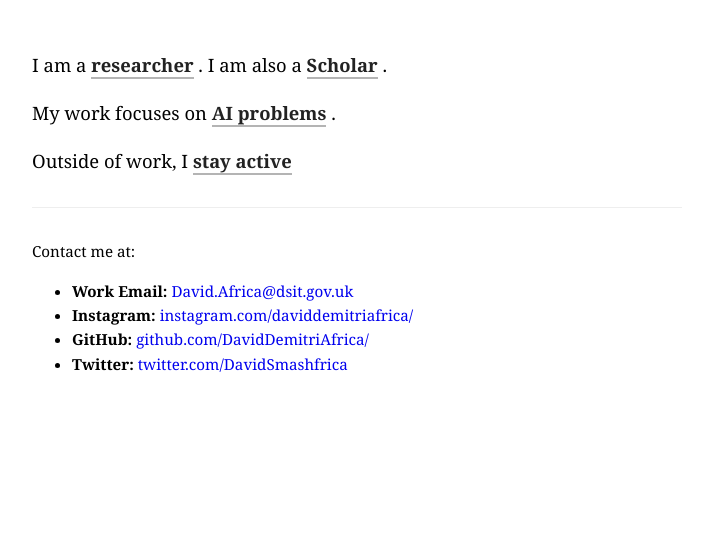
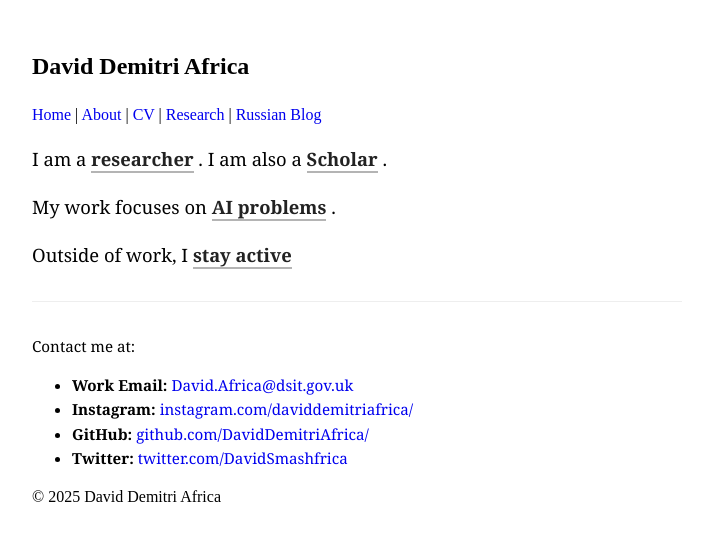
Before and after one commit to DavidDemitriAfrica/daviddemitriafrica.github.io, a Jekyll site: the page built from index.html, in a window 1280 px wide. Shown: the top 541 px of the page, without its empty margins (283-996 px from the left). Built offline with Jekyll 4.4.1, drawn with Linux system fonts in a browser that asks for light colours.

Commit message:
bhuhuhurhurh

```diff
--- a/index.html
+++ b/index.html
@@ -1,92 +1,8 @@
-<style>
-    /* --- LAYOUT & ALIGNMENT FIXES --- */
+---
+layout: default
+title: "David Demitri Africa"
+---
 
-    /* 1. Applied max-width to body to ensure Header and Content
-          share the exact same alignment and padding.
-    */
-    body {
-        line-height: 1.4;
-        font-size: 16px;
-        padding: 0 10px;
-        margin: 50px auto; /* Centers the whole column vertically and horizontally */
-        max-width: 650px;  /* Controls the width of Header AND Body */
-    }
-
-    /* Removed specific max-width here so it inherits from body,
-       ensuring it is flush with the header.
-    */
-    #maincontent {
-        width: 100%;
-    }
-
-    /* Link styling */
-    a {
-        color: #0000EE;
-        text-decoration: none;
-    }
-
-    a:hover {
-        text-decoration: underline;
-    }
-
-    /* --- TELESCOPIC TEXT STYLING --- */
-
-    .telescopic-text {
-        font-family: 'Georgia', 'Times New Roman', serif;
-        font-size: 1.15rem;
-        line-height: 1.6;
-        /* Width is now controlled by body, but max-width here is fine as a safeguard */
-        max-width: 100%;
-    }
-
-    .content {
-        display: none;
-        opacity: 0;
-    }
-
-    .trigger {
-        cursor: pointer;
-        border-bottom: 2px solid #b4b4b4;
-        color: #222;
-        font-weight: 600;
-        transition: background 0.2s, color 0.2s;
-
-        /* 2. PUNCTUATION FIX:
-           Removed "margin: 0 2px". This removes the gap between
-           the word and the period/comma following it.
-        */
-        margin: 0;
-    }
-
-    .trigger:hover {
-        background-color: #e3e3e3;
-        color: #000;
-        border-bottom-color: #000;
-    }
-
-    .expanded > .trigger {
-        display: none;
-    }
-
-    .expanded > .content {
-        display: inline;
-        animation: smoothFade 0.7s forwards;
-    }
-
-    @keyframes smoothFade {
-        from { opacity: 0; }
-        to { opacity: 1; }
-    }
-
-    .contact-info {
-        margin-top: 2rem;
-        border-top: 1px solid #eee;
-        padding-top: 1rem;
-        font-size: 0.95rem;
-    }
-</style>
-
-<div id="maincontent">
 <div class="telescopic-text">
     <p>
         I am a
--- a/styles.css
+++ b/styles.css
@@ -1,24 +1,73 @@
-/* Center the entire page content while keeping text left-aligned */
+/* --- LAYOUT & ALIGNMENT --- */
+
+/* By applying the width/margin to 'body', we force the
+   Header AND the Main Content to align flush left
+   within the same centered column.
+*/
 body {
     line-height: 1.4;
     font-size: 16px;
-    padding: 0 10px;
-    margin: 50px auto;
-    max-width: 650px;
+    padding: 0 10px;    /* Adds padding to sides so text doesn't touch screen edges */
+    margin: 50px auto;  /* Centers the column on the screen */
+    max-width: 650px;   /* The width for BOTH header and text */
 }
 
-#maincontent {
-    max-width: 42em;
-    margin-top: 10px auto;
-}
-
-
-/* Link styling */
+/* Ensure links are styled correctly */
 a {
     color: #0000EE;
     text-decoration: none;
 }
-
 a:hover {
     text-decoration: underline;
 }
+
+/* --- TELESCOPIC TEXT STYLING --- */
+
+.telescopic-text {
+    font-family: 'Georgia', 'Times New Roman', serif;
+    font-size: 1.15rem;
+    line-height: 1.6;
+}
+
+.content {
+    display: none;
+    opacity: 0;
+}
+
+.trigger {
+    cursor: pointer;
+    border-bottom: 2px solid #b4b4b4;
+    color: #222;
+    font-weight: 600;
+    transition: background 0.2s, color 0.2s;
+
+    /* FIX: Set margin to 0 to remove space between word and punctuation */
+    margin: 0;
+}
+
+.trigger:hover {
+    background-color: #e3e3e3;
+    color: #000;
+    border-bottom-color: #000;
+}
+
+.expanded > .trigger {
+    display: none;
+}
+
+.expanded > .content {
+    display: inline;
+    animation: smoothFade 0.7s forwards;
+}
+
+@keyframes smoothFade {
+    from { opacity: 0; }
+    to { opacity: 1; }
+}
+
+.contact-info {
+    margin-top: 2rem;
+    border-top: 1px solid #eee;
+    padding-top: 1rem;
+    font-size: 0.95rem;
+}
```
Also changed, not shown: other parts of index.html (+1 -1 lines). Lines whose indentation alone changed are shown as unchanged.
